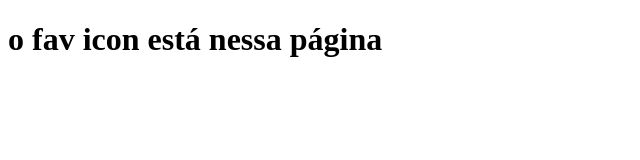
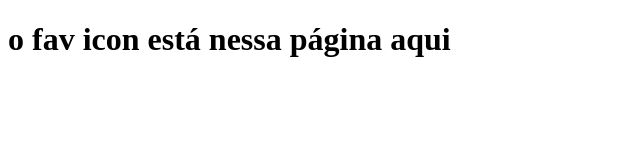
Before and after one commit to MarcusCSPereira/HTML-CSS_Studies, a plain HTML site: page HTML + Css/ex006- FavIcon/index.htm in a window 1280 px wide. Shown: the whole page, without its empty margins (0-640 px from the left). Drawn offline with Linux system fonts and the light colour scheme.

Commit message:
deploy(custom): sla
teste

```diff
--- a/HTML + Css/ex006- FavIcon/index.htm
+++ b/HTML + Css/ex006- FavIcon/index.htm
@@ -8,6 +8,6 @@
     <link rel="shortcut icon" href="netflix image.png" type="image/x-icon">
 </head>
 <body>
-    <h1>o fav icon está nessa página</h1>
+    <h1>o fav icon está nessa página aqui</h1>
 </body>
 </html>
```
